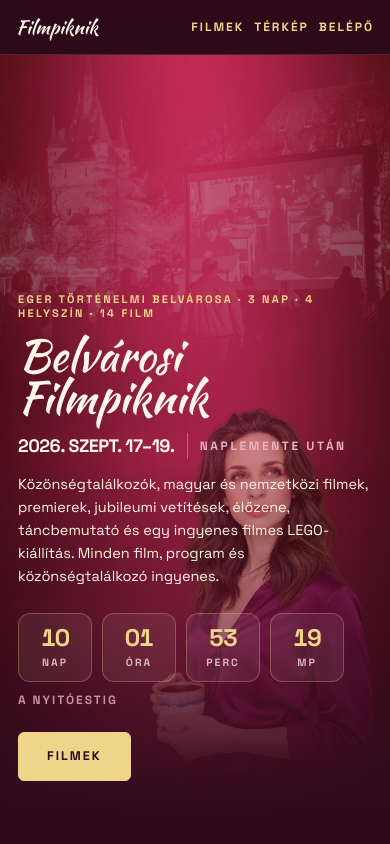
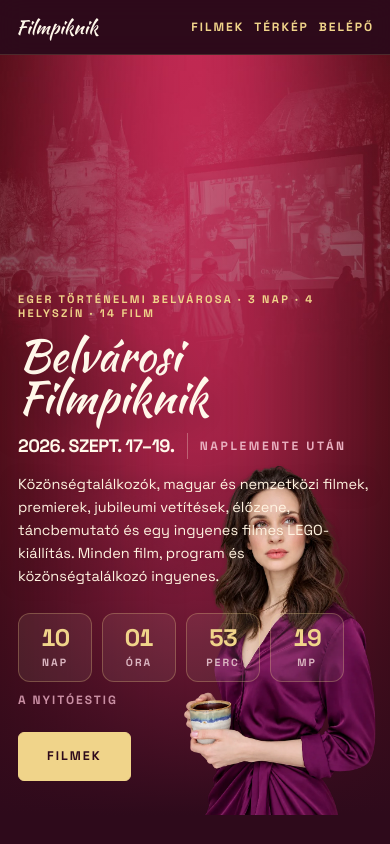
Before and after one commit to emp-eter/belvarosi_filmpiknik, a React (Vite) app: page / in a window 390 px wide. Shown: the top 844 px of the page. Built offline with nearby package versions, Linux system fonts and the light colour scheme.

Commit message:
Portré teljesen szűrő nélkül: nincs mask és opacity, új fájlnév a cache miatt

```diff
--- a/src/sections/Hero.module.css
+++ b/src/sections/Hero.module.css
@@ -21,8 +21,8 @@
   background-repeat: no-repeat;
 }
 
-/* A vendégportré eredeti színekben (a megrendelő kérésére szűrő nélkül), jobbra lent, a szélénél elmosva.
-   Keskeny képernyőn kisebb és halványabb, hogy a szöveg alatt ne zavarjon. */
+/* A vendégportré eredeti színekben, a megrendelő kérésére mindenféle szűrő nélkül
+   (nincs duotón, opacity, mask), jobbra lent, a fátyol fölött. */
 .portrait {
   position: absolute;
   right: max(0px, calc((100% - var(--measure)) / 2 - 40px));
@@ -32,20 +32,15 @@
   max-width: 62vw;
   object-fit: contain;
   object-position: right bottom;
-  mask-image: linear-gradient(180deg, #000 72%, transparent 100%);
-  -webkit-mask-image: linear-gradient(180deg, #000 72%, transparent 100%);
   pointer-events: none;
   user-select: none;
 }
-/* Az oldal egyetlen media query-je: telefonon a portré a szöveg mögé kerülne,
-   ezért kisebb, halványabb, és a szöveg sávja fölött már elmosódik. */
+/* Az oldal egyetlen media query-je: telefonon a portré kisebb, hogy a szöveg
+   mellett elférjen. Szűrő, halványítás, elmosás nincs rajta. */
 @media (max-width: 640px) {
   .portrait {
-    height: min(58%, 440px);
-    max-width: 70vw;
-    opacity: 0.55;
-    mask-image: linear-gradient(180deg, #000 40%, transparent 92%);
-    -webkit-mask-image: linear-gradient(180deg, #000 40%, transparent 92%);
+    height: min(50%, 400px);
+    max-width: 60vw;
   }
 }
 .veil {
--- a/src/sections/Hero.tsx
+++ b/src/sections/Hero.tsx
@@ -15,7 +15,7 @@ export function Hero() {
       <div className={styles.veil} aria-hidden="true" />
       <img
         className={styles.portrait}
-        src={asset("/assets/portraits/torocsik.webp")}
+        src={asset("/assets/portraits/torocsik-color.webp")}
         alt="Törőcsik Franciska, a péntek esti közönségtalálkozó vendége"
         width={820}
         height={1200}
```
Also changed, not shown: public/assets/portraits/torocsik-color.webp (renamed from public/assets/portraits/torocsik.webp).
